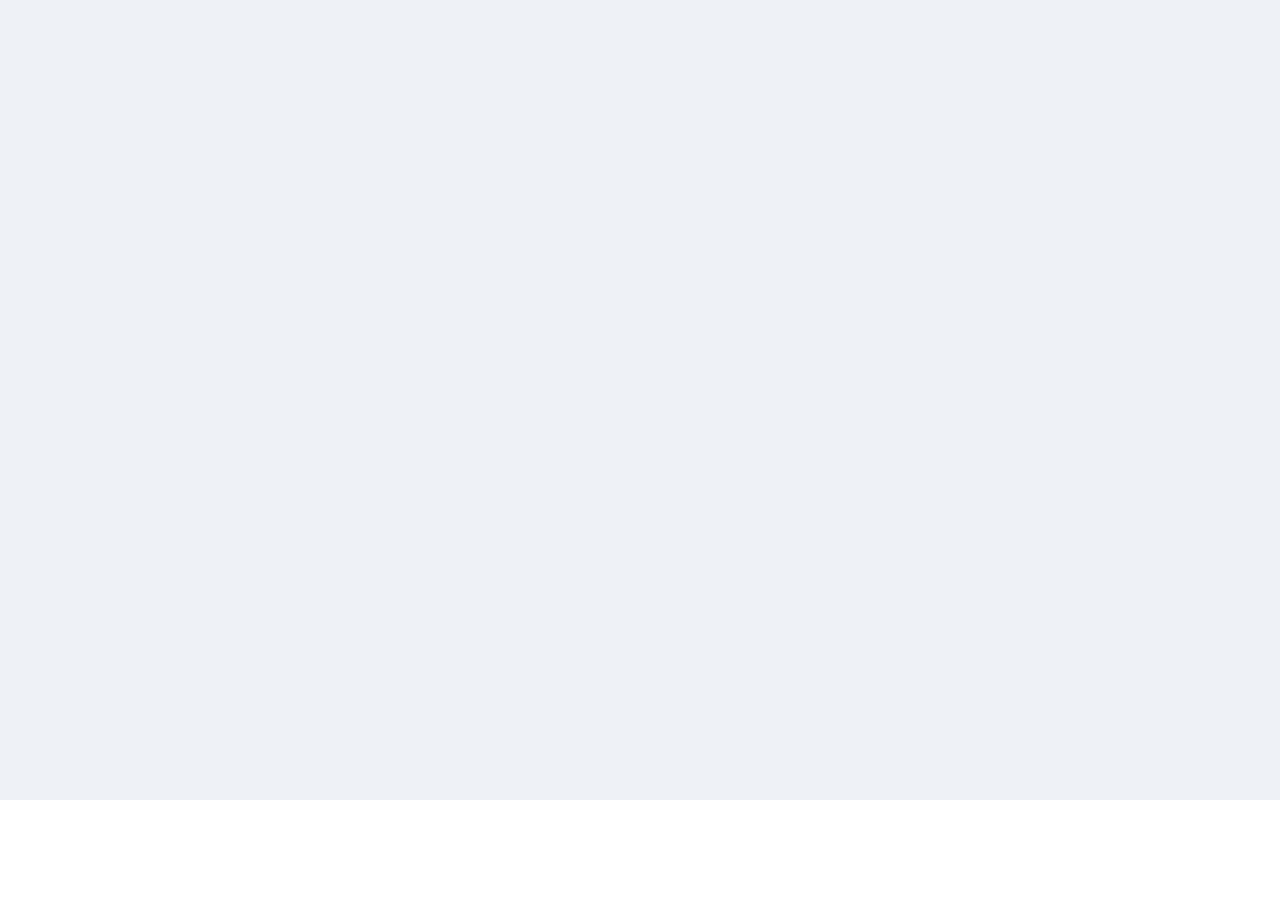
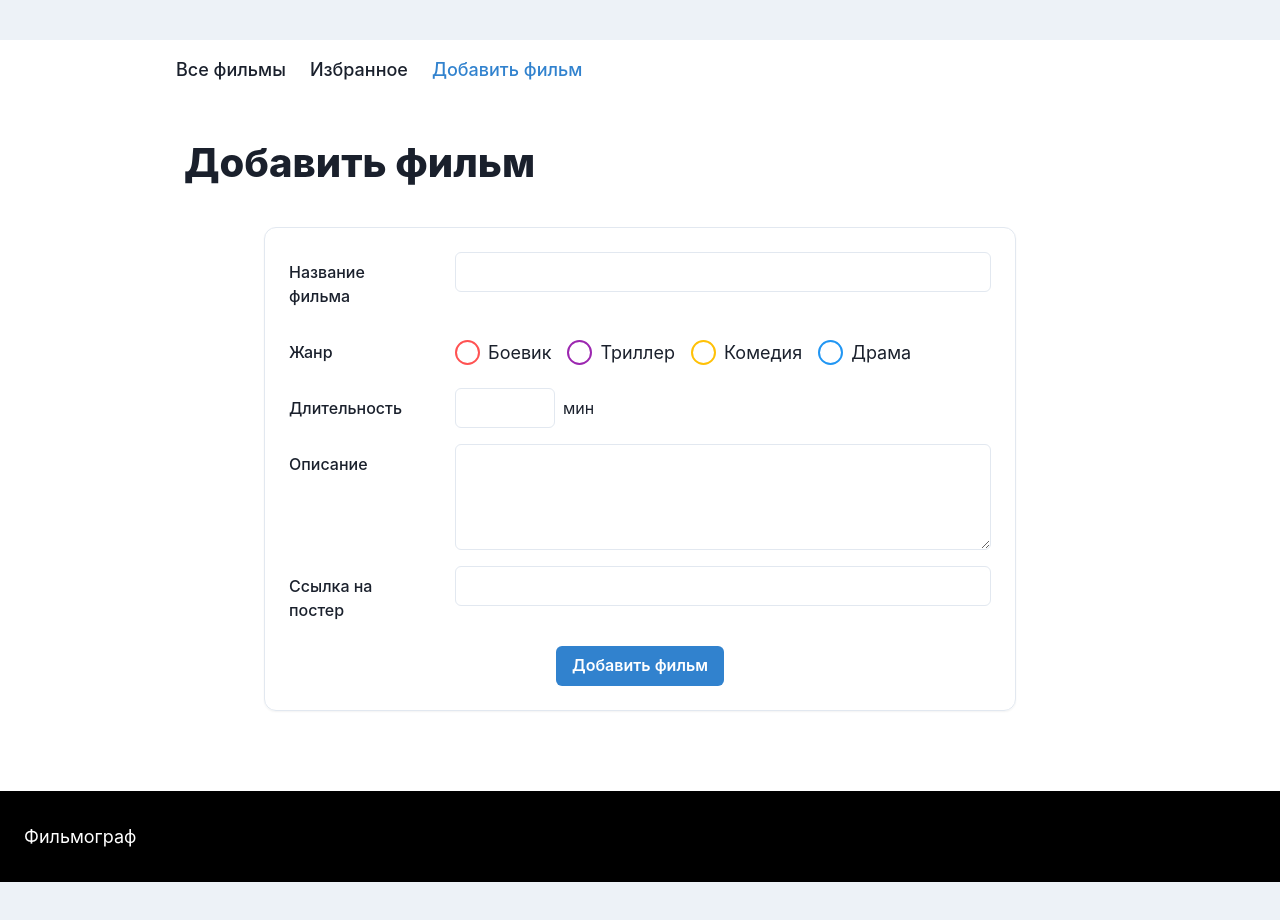
Before and after one commit to fedutinova/mipt-frontend, a React (Vite) app: page /add in a window 1280 px wide. Before the commit this address had no page. Before the commit the page ends 800 px from the top, so only its background shows below. Built offline with nearby package versions, Linux system fonts and the light colour scheme.

Commit message:
fix add movie

```diff
--- a/src/App.jsx
+++ b/src/App.jsx
@@ -3,6 +3,7 @@ import { Box } from '@chakra-ui/react'
 import { Routes, Route } from 'react-router-dom'
 import Home from './pages/Home'
 import Favorites from './pages/Favorites'
+import AddMovie from './pages/AddMovie'
 
 function App() {
   return (
@@ -10,6 +11,7 @@ function App() {
       <Routes>
         <Route path="/" element={<Home />} />
         <Route path="/favorites" element={<Favorites />} />
+        <Route path="/add" element={<AddMovie />} />
       </Routes>
     </Box>
   )
--- /dev/null
+++ b/src/components/GenreCheckbox.jsx
@@ -0,0 +1,27 @@
+import { Checkbox, Text } from '@chakra-ui/react';
+
+export const GenreCheckbox = ({ genre, isChecked, onChange }) => (
+  <Checkbox
+  isChecked={isChecked}
+  onChange={onChange}
+  size="lg"
+  spacing="0.5rem"
+  sx={{
+    display: 'flex',
+    alignItems: 'center',
+    '.chakra-checkbox__control': {
+      borderRadius: 'full',
+      width: '25px',
+      height: '25px',
+      bg: isChecked ? `genres.${genre.id}` : 'white',
+      borderColor: `genres.${genre.id}`,
+      _checked: {
+        bg: `genres.${genre.id}`,
+        borderColor: `genres.${genre.id}`,
+      },
+    },
+  }}
+>
+  <Text fontSize="lg">{genre.name}</Text>
+</Checkbox>
+);
--- a/src/components/Navbar.jsx
+++ b/src/components/Navbar.jsx
@@ -25,8 +25,10 @@ const Navbar = () => {
       top={0}
       zIndex={1000}
       width="100%"
-      maxWidth="1250px"
     >
+      <Flex
+      ml={40}
+      > </Flex>
       {navItems.map(({ label, path }) => (
         <ChakraLink
           as={NavLink}
--- /dev/null
+++ b/src/context/MoviesContext.jsx
@@ -0,0 +1,22 @@
+import { createContext, useContext, useState } from 'react';
+import { movies as initialMovies, moviePosters as initialPosters } from '../data/movies';
+
+const MoviesContext = createContext();
+
+export const MoviesProvider = ({ children }) => {
+  const [movies, setMovies] = useState(initialMovies);
+  const [moviePosters, setMoviePosters] = useState(initialPosters);
+
+  const addMovie = (newMovie, imageUrl) => {
+    setMovies((prev) => [...prev, newMovie]);
+    setMoviePosters((prev) => ({ ...prev, [newMovie.title]: imageUrl }));
+  };
+
+  return (
+    <MoviesContext.Provider value={{ movies, addMovie, moviePosters }}>
+      {children}
+    </MoviesContext.Provider>
+  );
+};
+
+export const useMovies = () => useContext(MoviesContext);
--- a/src/main.jsx
+++ b/src/main.jsx
@@ -5,16 +5,19 @@ import { BrowserRouter } from 'react-router-dom'
 import App from './App'
 import theme from './theme'
 import { FavoritesProvider } from './context/FavoritesContext.jsx'
+import { MoviesProvider } from './context/MoviesContext.jsx'
 import './index.css'
 
 ReactDOM.createRoot(document.getElementById('root')).render(
   <React.StrictMode>
     <ChakraProvider theme={theme}>
-      <FavoritesProvider>
-        <BrowserRouter>
-          <App />
-        </BrowserRouter>
-      </FavoritesProvider>
+      <MoviesProvider>
+        <FavoritesProvider>
+          <BrowserRouter>
+            <App />
+          </BrowserRouter>
+        </FavoritesProvider>
+      </MoviesProvider>
     </ChakraProvider>
   </React.StrictMode>
 )
--- /dev/null
+++ b/src/pages/AddMovie.jsx
@@ -0,0 +1,127 @@
+// 📁 src/pages/AddMovie.jsx
+import {
+  Box,
+  Button,
+  Flex,
+  FormControl,
+  FormLabel,
+  Heading,
+  Input,
+  Textarea,
+  Text,
+  Grid,
+  GridItem,
+  Center,
+} from '@chakra-ui/react';
+import Navbar from '../components/Navbar';
+import { useState } from 'react';
+import { genres } from '../data/genres';
+import { GenreCheckbox } from '../components/GenreCheckbox';
+import { useMovies } from '../context/MoviesContext.jsx';
+
+const AddMovie = () => {
+  const [title, setTitle] = useState('');
+  const [duration, setDuration] = useState('');
+  const [description, setDescription] = useState('');
+  const [selectedGenres, setSelectedGenres] = useState([]);
+  const [imageUrl, setImageUrl] = useState('');
+  const { addMovie } = useMovies();
+
+  const toggleGenre = (genreId) => {
+    setSelectedGenres((prev) =>
+      prev.includes(genreId)
+        ? prev.filter((id) => id !== genreId)
+        : [...prev, genreId]
+    );
+  };
+
+  const handleSubmit = () => {
+    if (!title || selectedGenres.length === 0 || !duration || !imageUrl) return;
+
+    const newMovie = {
+      id: Date.now(),
+      title,
+      genre: selectedGenres[0],
+      duration: `${duration} мин`,
+      description,
+    };
+
+    addMovie(newMovie, imageUrl);
+    setTitle('');
+    setDuration('');
+    setDescription('');
+    setSelectedGenres([]);
+    setImageUrl('');
+  };
+
+  return (
+    <Box bg="white" minH="100vh" display="flex" flexDirection="column">
+      <Navbar />
+
+      <Box px={{ base: 4, md: 6 }} ml={40} flex="1" maxW="1200px" alignSelf="flex-start">
+        <Heading as="h1" fontSize="40px" fontWeight="800" my={10}>
+          Добавить фильм
+        </Heading>
+      </Box>
+
+      <Box px={6} mx="auto" flex="1" mb={20} w="100%" maxW="800px">
+        <Box borderWidth={1} borderRadius="xl" p={6} boxShadow="sm">
+          <Grid templateColumns={{ base: '1fr', md: '150px 1fr' }} gap={4}>
+            <FormLabel mt={2}>Название фильма</FormLabel>
+            <Input value={title} onChange={(e) => setTitle(e.target.value)}/>
+
+            <FormLabel mt={2}>Жанр</FormLabel>
+            <Flex gap={4} wrap="wrap">
+              {genres.map((genre) => (
+                <GenreCheckbox
+                  key={genre.id}
+                  genre={genre}
+                  isChecked={selectedGenres.includes(genre.id)}
+                  onChange={() => toggleGenre(genre.id)}
+                />
+              ))}
+            </Flex>
+
+            <FormLabel mt={2}>Длительность</FormLabel>
+            <Flex align="center" gap={2}>
+              <Input
+                value={duration}
+                onChange={(e) => setDuration(e.target.value)}
+                type="number"
+                w="100px"
+              />
+              <Box>мин</Box>
+            </Flex>
+
+            <FormLabel mt={2}>Описание</FormLabel>
+            <Textarea
+              value={description}
+              onChange={(e) => setDescription(e.target.value)}
+              rows={4}
+            />
+
+            <FormLabel mt={2}>Ссылка на постер</FormLabel>
+            <Input
+              value={imageUrl}
+              onChange={(e) => setImageUrl(e.target.value)}
+            />
+
+            <GridItem colSpan={2}>
+              <Center>
+                <Button colorScheme="blue" size="md" onClick={handleSubmit}>
+                  Добавить фильм
+                </Button>
+              </Center>
+            </GridItem>
+          </Grid>
+        </Box>
+      </Box>
+
+      <Box bg="black" color="white" py={8} px={{ base: 4, md: 6 }} mt="auto">
+        <Text fontSize="lg">Фильмограф</Text>
+      </Box>
+    </Box>
+  );
+};
+
+export default AddMovie;
--- a/src/pages/Favorites.jsx
+++ b/src/pages/Favorites.jsx
@@ -6,6 +6,7 @@ import {
   Icon,
   Button,
   Divider,
+  Heading,
 } from '@chakra-ui/react';
 import { FaRegClock } from 'react-icons/fa';
 import Navbar from '../components/Navbar';
@@ -20,10 +21,10 @@ const Favorites = () => {
     <Box bg="white" minH="100vh" display="flex" flexDirection="column">
       <Navbar />
 
-      <Box px={{ base: 4, md: 6 }} ml={40} flex="1" mb={20} maxW="2000px" alignSelf="flex-start">
-        <Text fontSize="3xl" fontWeight="bold" my={10}>
-          Избранное
-        </Text>
+      <Box px={{ base: 4, md: 6 }} ml={40} flex="1" mb={40} maxW="1200px" alignSelf="flex-start">
+        <Heading as="h1" fontSize="40px" fontWeight="800" my={10}>
+            Избранное
+        </Heading>
 
         {favoriteMovies.map((movie) => (
           <Box key={movie.id} mb={6}>
@@ -62,7 +63,7 @@ const Favorites = () => {
       </Box>
 
       <Box bg="black" color="white" py={8} px={{ base: 4, md: 6 }}>
-        <Text fontSize="lg">Фильмограф</Text>
+        <Text fontSize="lg" ml={40}>Фильмограф</Text>
       </Box>
     </Box>
   );
--- a/src/pages/Home.jsx
+++ b/src/pages/Home.jsx
@@ -1,40 +1,15 @@
 import { useFavorites } from '../context/FavoritesContext.jsx';
+import { useMovies } from '../context/MoviesContext.jsx';
 import { useState } from 'react';
-import { Box, Flex, Heading, SimpleGrid, Text, Checkbox  } from '@chakra-ui/react';
-import { FaCheck } from 'react-icons/fa';
+import { Box, Flex, Heading, SimpleGrid, Text } from '@chakra-ui/react';
 import Navbar from '../components/Navbar';
 import { MovieCard } from '../components/MovieCard';
-import { movies, moviePosters } from '../data/movies';
 import { genres } from '../data/genres';
-
-const GenreCheckbox = ({ genre, isChecked, onChange }) => (
-  <Checkbox
-  isChecked={isChecked}
-  onChange={onChange}
-  size="lg"
-  spacing="0.5rem"
-  sx={{
-    display: 'flex',
-    alignItems: 'center',
-    '.chakra-checkbox__control': {
-      borderRadius: 'full',
-      width: '25px',
-      height: '25px',
-      bg: isChecked ? `genres.${genre.id}` : 'white',
-      borderColor: `genres.${genre.id}`,
-      _checked: {
-        bg: `genres.${genre.id}`,
-        borderColor: `genres.${genre.id}`,
-      },
-    },
-  }}
->
-  <Text fontSize="lg">{genre.name}</Text>
-</Checkbox>
-);
+import { GenreCheckbox } from '../components/GenreCheckbox';
 
 const Home = () => {
   const { favorites, toggleFavorite } = useFavorites();
+  const { movies, moviePosters } = useMovies();
   const [selectedGenres, setSelectedGenres] = useState([]);
 
   const toggleGenre = (genreId) => {
@@ -54,7 +29,7 @@ const Home = () => {
     <Box bg="white" minH="100vh" display="flex" flexDirection="column">
       <Navbar />
 
-      <Box px={{ base: 4, md: 6 }} mx="auto" flex="1" mb={20}>
+      <Box px={{ base: 4, md: 6 }} mx="40" flex="1" mb={20}>
         <Flex justify="space-between" align="center" flexWrap="wrap" gap={4} mt={10} mb={6}>
           <Heading as="h1" fontSize="40px" fontWeight="800">
             Фильмы
@@ -85,8 +60,8 @@ const Home = () => {
         </SimpleGrid>
       </Box>
 
-      <Box bg="black" color="white" py={8} textAlign="left" px={{ base: 4, md: 6 }}>
-        <Text fontSize="lg">Фильмограф</Text>
+      <Box bg="black" color="white" py={8} px={{ base: 4, md: 6 }}>
+        <Text fontSize="lg" ml={40}>Фильмограф</Text>
       </Box>
     </Box>
   );
```
Lines whose indentation alone changed are shown as unchanged.
